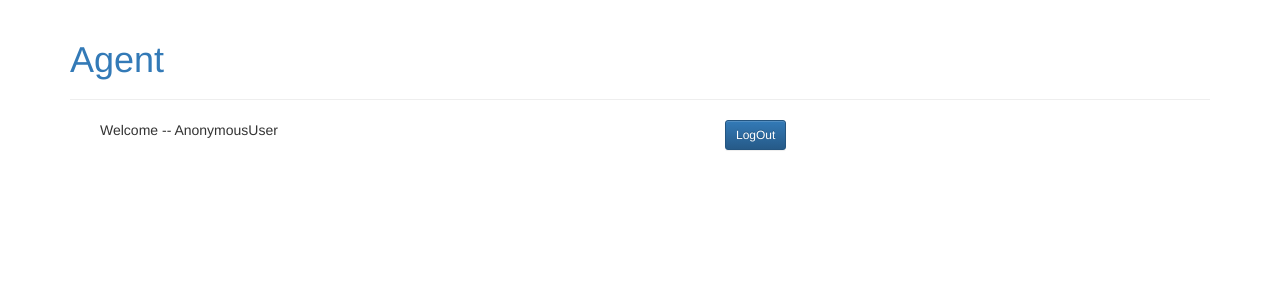
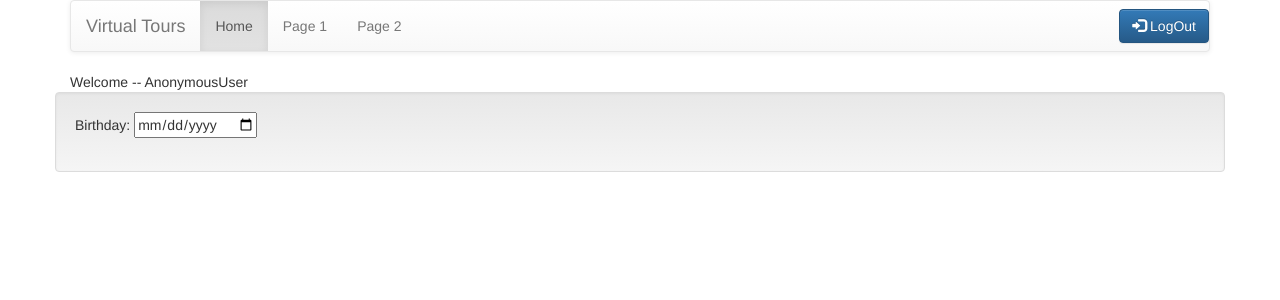
Before and after one commit to v786/virtualtour, a Django app: page /agents/ in a window 1280 px wide. Shown: the top 300 px of the page. Run offline with Django 3.2, Linux system fonts and the light colour scheme; some libraries are stand-ins or nearby versions.

Commit message:
made some more changes in the UI

```diff
--- a/virtualtours/agents/templates/agents/base.html
+++ b/virtualtours/agents/templates/agents/base.html
@@ -1,5 +1,6 @@
 {% load static %}
 <html>
+
 <head>
     <title>VirtualTours - Agents</title>
     <link rel="stylesheet" href="//maxcdn.bootstrapcdn.com/bootstrap/3.2.0/css/bootstrap.min.css">
@@ -16,21 +17,33 @@
         }
     </style>
 </head>
+
 <body>
     <div class="container">
-            <div class="page-header">
-                <h1>
-                    <a href="/">Agent</a>
-                </h1>
+        <div>
+            <nav class="navbar navbar-default">
+                <div class="container-fluid">
+                    <div class="navbar-header">
+                        <a class="navbar-brand" href="#">Virtual Tours</a>
                     </div>
-            <div class="content container">
-                <div class="row">
-                    <div class="col-md-8">
+                    <ul class="nav navbar-nav">
+                        <li class="active"><a href="#">Home</a></li>
+                        <li><a href="#">Page 1</a></li>
+                        <li><a href="#">Page 2</a></li>
+                    </ul>
+                    <ul class="nav navbar-nav navbar-right">
+                        <a href="{% url 'signout' %}">
+                            <button class="btn btn-primary navbar-btn">
+                                <span class="glyphicon glyphicon-log-in"></span> LogOut
+                            </button>
+                        </a>
+                    </ul>
+                </div>
+            </nav>
+        </div>
         {% block content %}
         {% endblock %}
     </div>
-            </div>
-            </div>
-        </div>
 </body>
+
 </html>
--- a/virtualtours/agents/templates/agents/index.html
+++ b/virtualtours/agents/templates/agents/index.html
@@ -1,14 +1,21 @@
 {% extends 'agents/base.html' %}
 
 {% block content %}
-<div class="col-md-10">
-  Welcome -- {{ user }}
+<div class="row">
+  <div class="col-md-10">
+    Welcome -- {{ user }}
+  </div>
+  <div class="col-md-2">
+
+  </div>
 </div>
-<div class="col-md-2">
-    <a href="{% url 'signout' %}" class="top-menu">
-        <button type="button" class="btn btn-primary btn-sm">LogOut</button>
-    </a>
+<div class="row">
+  <div class="well">
+    <form>
+      Birthday:
+      <input type="date" name="bday">
+    </form>
+  </div>
 </div>
 
-
 {% endblock %}
```
Lines whose indentation alone changed are shown as unchanged.
